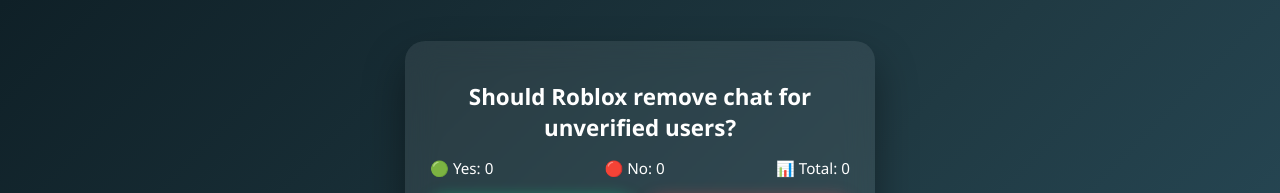
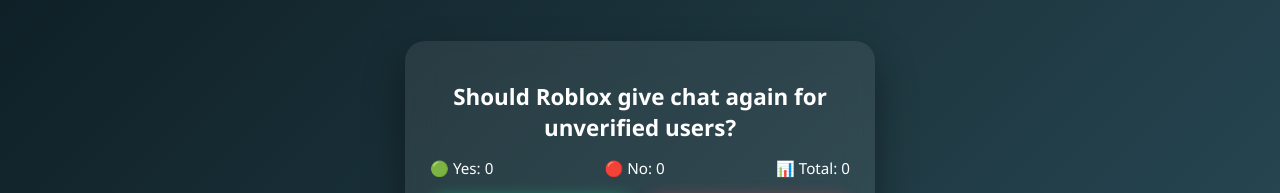
Before and after one commit to VAIBHAVRISPUBLIC/Roblox-Decision-Vote-2025, a plain HTML site: page index.html in a window 1280 px wide. Shown: the top 193 px of the page. Drawn offline with nearby package versions, Linux system fonts and the light colour scheme.

Commit message:
Update heading question about Roblox chat policy

```diff
--- a/index.html
+++ b/index.html
@@ -88,7 +88,7 @@
 </head>
 <body>
   <div class="container">
-    <h1>Should Roblox remove chat for unverified users?</h1>
+    <h1>Should Roblox give chat again for unverified users?</h1>
 
     <div class="stats">
       <div>🟢 Yes: <span id="yesCount">0</span></div>
```
